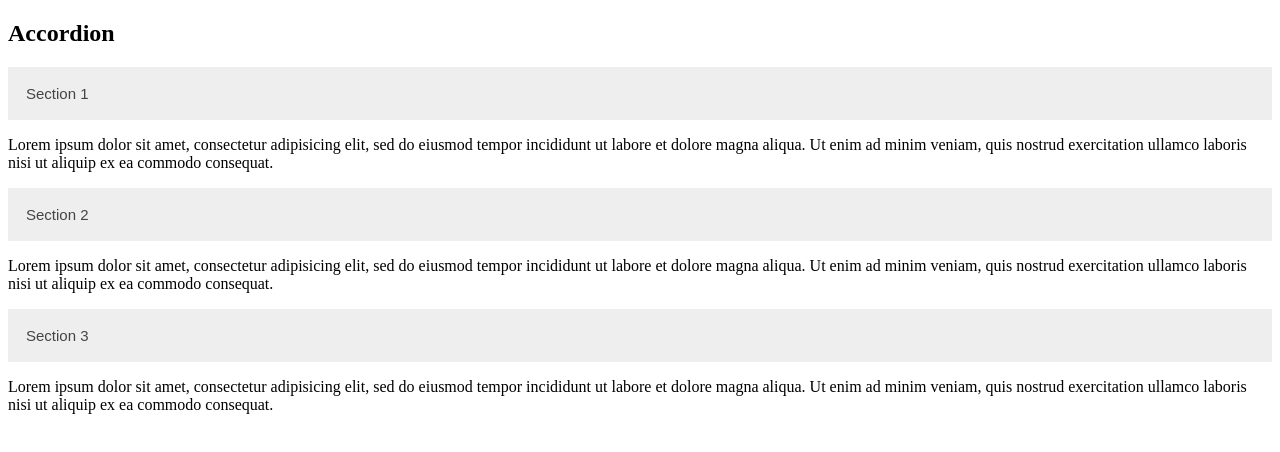
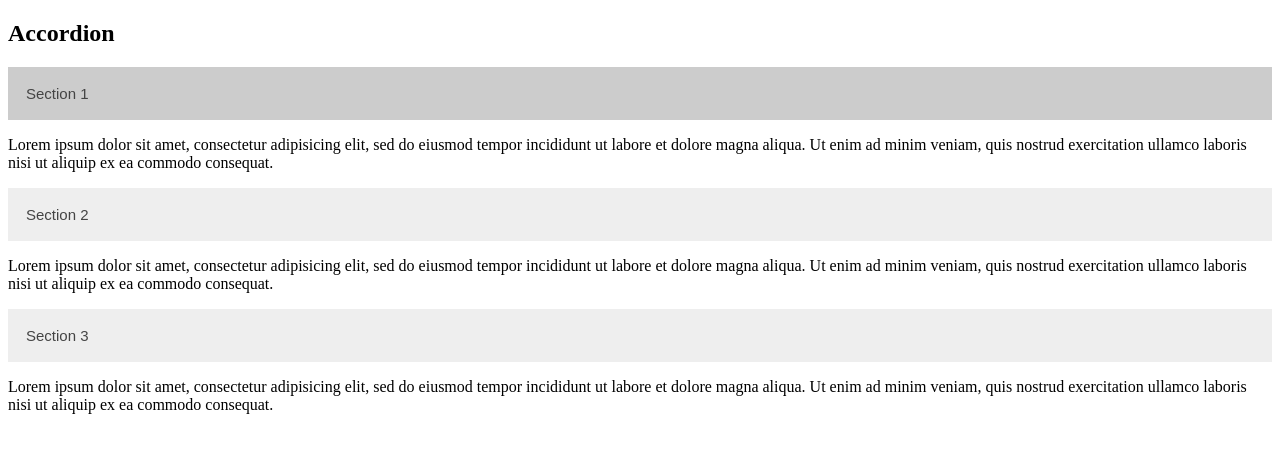
Before and after one commit to j3ffh95/js_accordion, a plain HTML site: page index.html in a window 1280 px wide. In both pictures the pointer is over the button "Section 1". Drawn offline with Linux system fonts and the light colour scheme.

Commit message:
styled the accordion class on hover

```diff
--- a/style.css
+++ b/style.css
@@ -10,3 +10,7 @@
   font-size: 15px;
   transition: 0.4s;
 }
+
+.active, .accordion:hover {
+  background-color: #ccc;
+}
```
